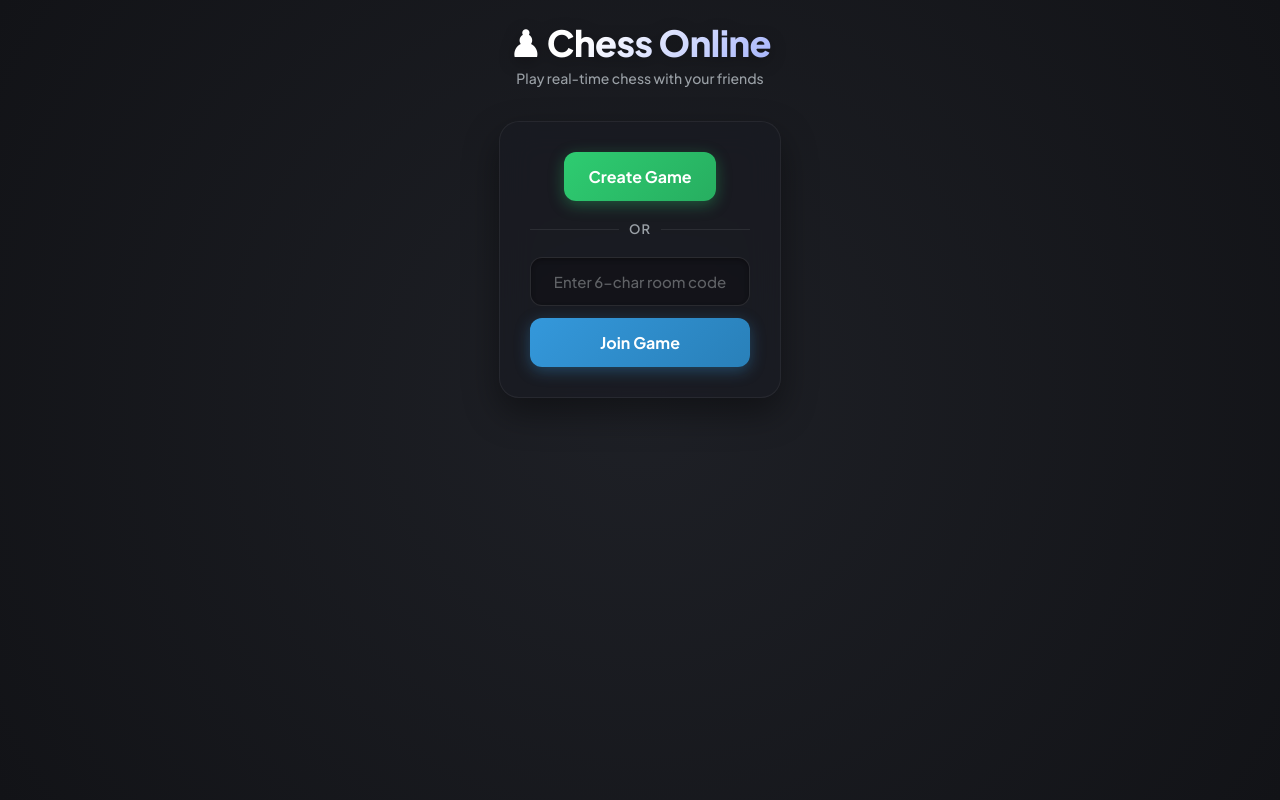
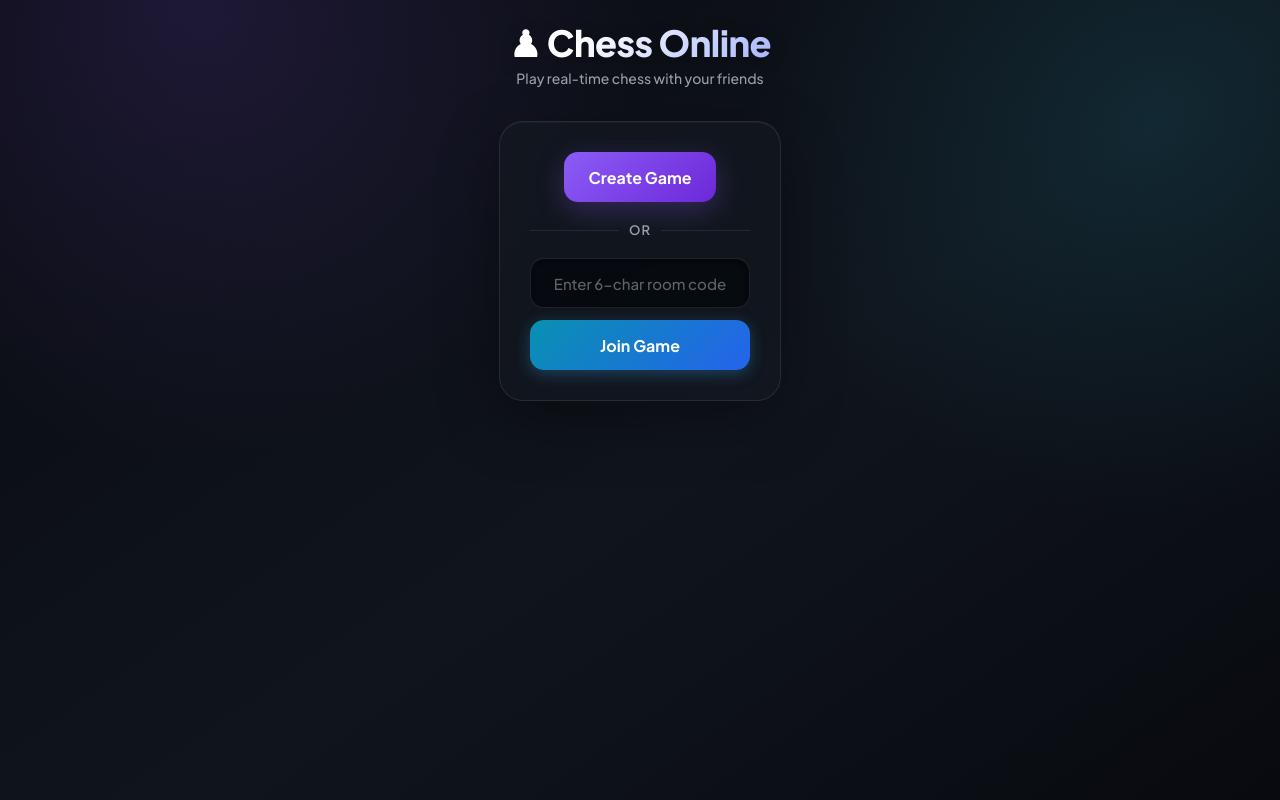
Before and after one commit to vinayak468/ChessOnline, a Flask app: page / in a window 1280 px wide. Run offline with Flask 3, Linux system fonts and the light colour scheme.

Commit message:
Modernize chess UI and pieces

```diff
--- a/static/style.css
+++ b/static/style.css
@@ -727,3 +727,178 @@ body[data-turn-state="game-over"] .status-dot {
         min-height: 58px;
     }
 }
+
+/* ===== MODERN CHESS UI ===== */
+:root {
+  --board-light: #e3e8ed;
+  --board-dark: #53677b;
+  --highlight-select: #9b87f5;
+  --highlight-last-move: #8fa8a8;
+}
+
+body {
+  background:
+    radial-gradient(circle at 15% 0%, rgba(139,92,246,.16), transparent 34%),
+    radial-gradient(circle at 90% 15%, rgba(34,211,238,.10), transparent 30%),
+    linear-gradient(145deg, #080a0f, #10151d 55%, #080a0f);
+}
+
+.menu-card,
+.captured-area,
+.status-card {
+  background: rgba(19,24,32,.82);
+  backdrop-filter: blur(18px);
+  -webkit-backdrop-filter: blur(18px);
+  border: 1px solid rgba(255,255,255,.09);
+  box-shadow: 0 20px 60px rgba(0,0,0,.35),
+              inset 0 1px 0 rgba(255,255,255,.04);
+}
+
+.menu-card {
+  border-radius: 24px;
+}
+
+.primary-btn {
+  border-radius: 14px;
+  min-height: 50px;
+  transition: transform .18s ease, filter .18s ease, box-shadow .18s ease;
+}
+
+.primary-btn:hover {
+  filter: brightness(1.08);
+  transform: translateY(-1px);
+}
+
+.glow-green {
+  background: linear-gradient(135deg,#8b5cf6,#6d28d9);
+  box-shadow: 0 8px 28px rgba(139,92,246,.28);
+}
+
+.glow-blue {
+  background: linear-gradient(135deg,#0891b2,#2563eb);
+}
+
+.glow-slate {
+  background: linear-gradient(135deg,#334155,#172033);
+}
+
+input {
+  min-height: 50px;
+  border-radius: 14px;
+  background: rgba(4,7,12,.72);
+}
+
+input:focus {
+  border-color: rgba(139,92,246,.75);
+  box-shadow: 0 0 0 4px rgba(139,92,246,.12);
+}
+
+/* Modern board frame */
+#board-container {
+  padding: 5px;
+  border-radius: 18px;
+  background: linear-gradient(145deg,
+    rgba(255,255,255,.13),
+    rgba(255,255,255,.025));
+  box-shadow:
+    0 25px 70px rgba(0,0,0,.58),
+    0 0 0 1px rgba(255,255,255,.05);
+}
+
+#board {
+  border-radius: 13px;
+  overflow: hidden;
+}
+
+/* Modern board colours */
+.square.light {
+  background: #e3e8ed;
+}
+
+.square.dark {
+  background: #53677b;
+}
+
+.square.light:hover {
+  filter: brightness(1.04);
+}
+
+.square.dark:hover {
+  filter: brightness(1.08);
+}
+
+/* Selected / last move */
+.square.selected {
+  background: #9b87f5 !important;
+  box-shadow: inset 0 0 0 3px rgba(255,255,255,.3);
+}
+
+.square.last-move {
+  background: #8fa8a8 !important;
+}
+
+/* Sleeker chess pieces */
+.square {
+  font-family:
+    "Noto Sans Symbols 2",
+    "Segoe UI Symbol",
+    "DejaVu Sans",
+    sans-serif;
+  font-weight: 700;
+  line-height: 1;
+  text-rendering: geometricPrecision;
+}
+
+.white-piece {
+  color: #fffdf7;
+  text-shadow:
+    0 2px 0 rgba(30,36,43,.8),
+    0 4px 8px rgba(0,0,0,.5),
+    0 0 1px #111;
+}
+
+.black-piece {
+  color: #17202a;
+  text-shadow:
+    0 1px 0 rgba(255,255,255,.5),
+    0 3px 7px rgba(0,0,0,.4);
+}
+
+/* Room / player badges */
+.room-badge,
+.player-badge {
+  border-radius: 10px;
+  background: rgba(255,255,255,.055);
+  border-color: rgba(255,255,255,.1);
+}
+
+/* Status */
+.status-card {
+  border-radius: 14px;
+}
+
+@media (max-width: 560px) {
+  body {
+    padding: 12px 7px;
+  }
+
+  .menu-card {
+    padding: 24px 18px;
+    border-radius: 20px;
+  }
+
+  .room-info .label,
+  .player-info .label {
+    display: none;
+  }
+
+  #board-container {
+    margin-top: 10px;
+    padding: 4px;
+    border-radius: 15px;
+  }
+
+  .square {
+    font-size: clamp(30px, 10vw, 50px);
+  }
+}
```
